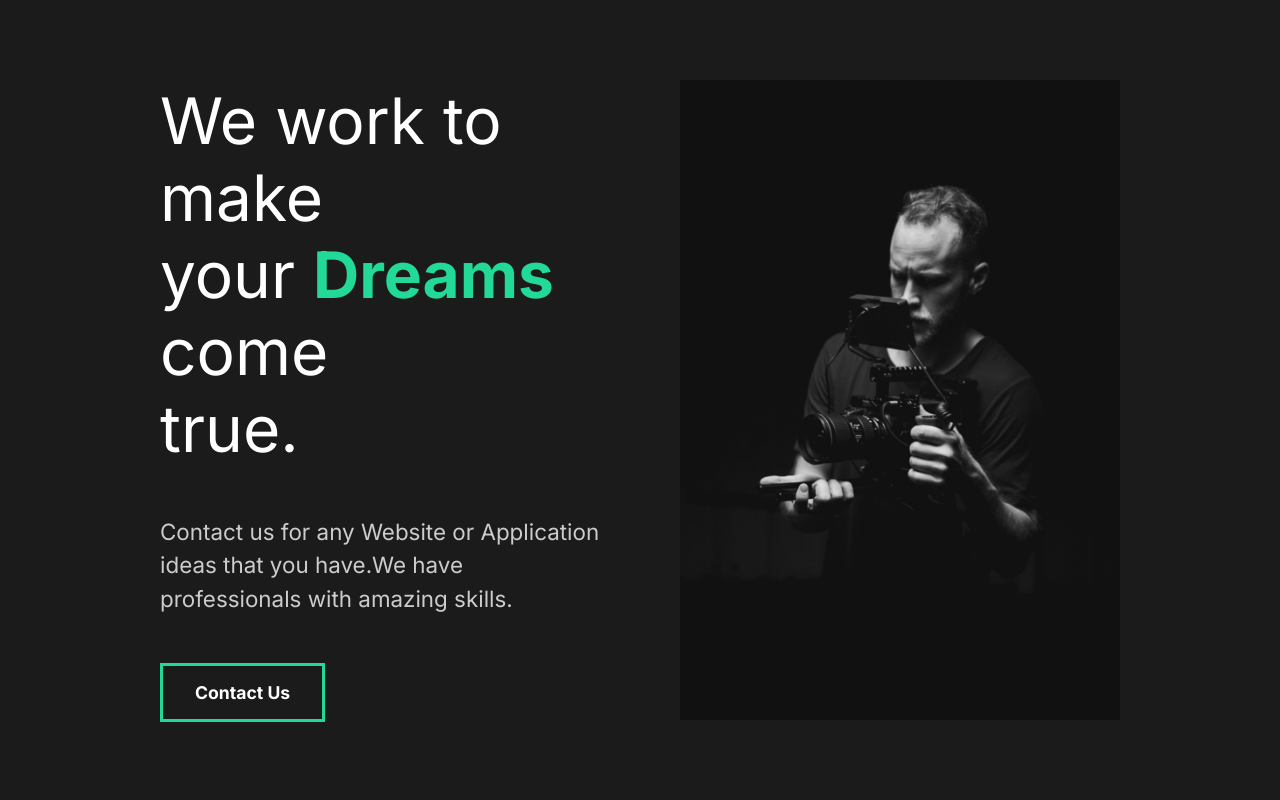
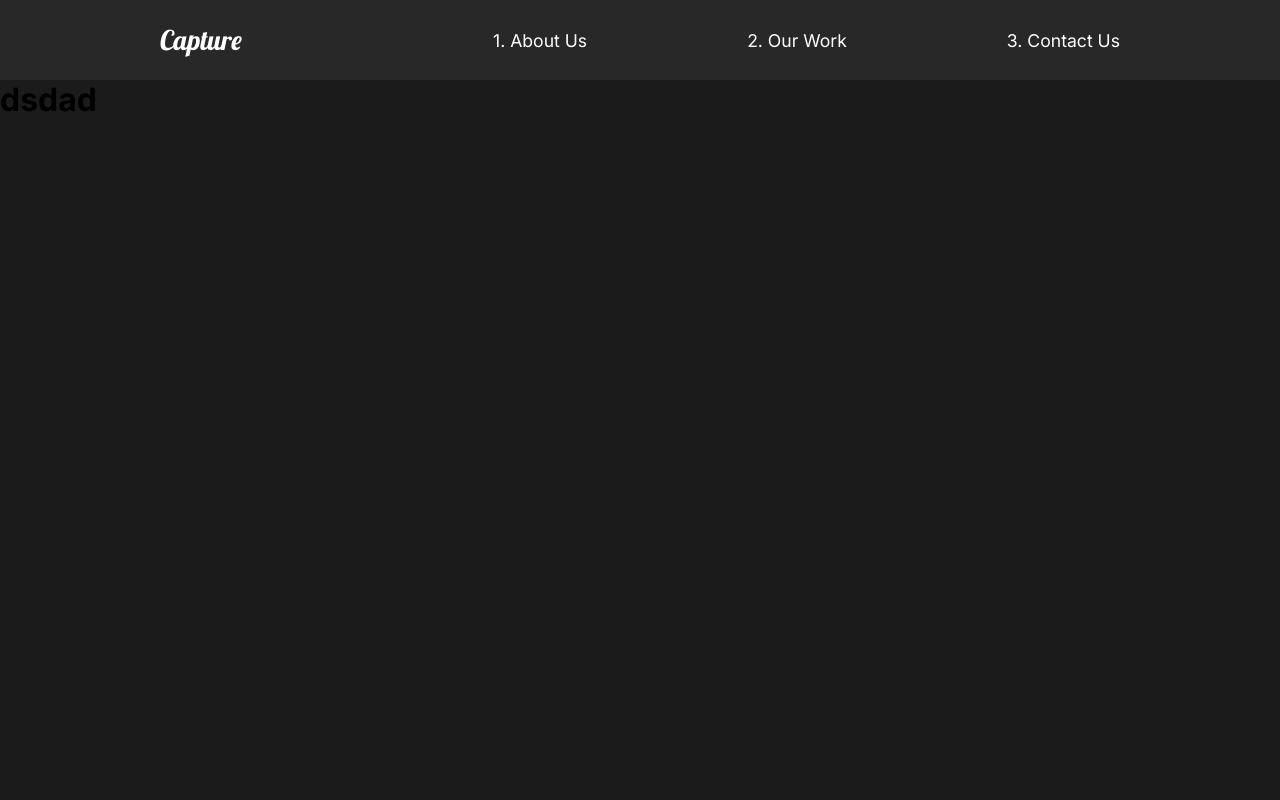
Before and after one commit to sourabhsaini11/business-portfolio, a React (Create React App) app: page /work in a window 1280 px wide. Shown: the top 800 px of the page. Built offline with nearby package versions, Linux system fonts and the light colour scheme.

Commit message:
8.Nav.React-Router

```diff
--- a/src/App.js
+++ b/src/App.js
@@ -1,12 +1,27 @@
 import React from 'react';
 import AboutUs from './pages/AboutUs';
 import GlobalStyle from './components/GlobalStyle';
+import Nav from './components/Nav';
+import ContactUs from './pages/ContactUs';
+import OurWork from './pages/OurWork';
+import { Switch, Route } from 'react-router-dom';
 
 function App() {
   return (
     <div className="App">
       <GlobalStyle />
-      <AboutUs />
+      <Nav />
+      <Switch>
+      <Route path="/" exact>
+          <AboutUs />
+      </Route>
+      <Route path="/work">
+          <OurWork />
+      </Route>
+      <Route path="/contact">
+        <ContactUs />
+      </Route>
+      </Switch>
     </div>
   );
 }
--- a/src/components/FaqSection.js
+++ b/src/components/FaqSection.js
@@ -1,6 +1,5 @@
 import React from 'react';
 import styled from 'styled-components';
-import Styled from 'styled-components';
 import {About} from '../styles';
 
 const FaqSection = () => {
--- /dev/null
+++ b/src/components/Nav.js
@@ -0,0 +1,54 @@
+import React from 'react';
+import styled from 'styled-components';
+import {Link } from 'react-router-dom';
+
+const Nav = () => {
+    return (
+        <StyledNav>
+            <h1>
+                <Link id="logo" to="/">Capture</Link>
+            </h1>
+            <ul>
+                <li>
+                    <Link to="/">1. About Us</Link>
+                </li>
+                <li>
+                    <Link to="/work">2. Our Work</Link>
+                </li>
+                <li>
+                    <Link to="/contact">3. Contact Us</Link>
+                </li>
+            </ul>
+        </StyledNav>
+    );
+};
+
+const StyledNav = styled.nav`
+    min-height:10vh;
+    display:flex;
+    margin:auto;
+    justify-content:space-between;
+    align-items:center;
+    padding:1rem 10rem;
+    background: #282828;
+
+    a{
+        color:white;
+        text-decoration:none;
+    }
+    ul{
+        display:flex;
+        list-style:none;
+    }
+    #logo{
+        font-size:1.7rem;
+        font-family: "Lobster", cursive;
+        font-weight: lighter;
+    }
+    li{
+        padding-left:10rem;
+        position:relative;
+    }
+`;
+
+export default Nav;
--- a/src/index.js
+++ b/src/index.js
@@ -2,10 +2,13 @@
 import ReactDOM from 'react-dom';
 import App from './App';
 import reportWebVitals from './reportWebVitals';
+import { BrowserRouter } from 'react-router-dom';
 
 ReactDOM.render(
   <React.StrictMode>
+    <BrowserRouter>
     <App />
+    </BrowserRouter>
   </React.StrictMode>,
   document.getElementById('root')
 );
--- /dev/null
+++ b/src/pages/ContactUs.js
@@ -0,0 +1,11 @@
+import React from 'react';
+
+const ContactUs = () => {
+    return(
+        <div>
+        <h1>dsdad</h1>
+        </div>
+    );
+};
+
+export default ContactUs;
--- /dev/null
+++ b/src/pages/OurWork.js
@@ -0,0 +1,11 @@
+import React from 'react';
+
+const OurWork = () => {
+    return(
+        <div>
+        <h1>dsdad</h1>
+        </div>
+    );
+};
+
+export default OurWork;
```
Also changed, not shown: 1 other file (tests, documents, lock files or other folders).
